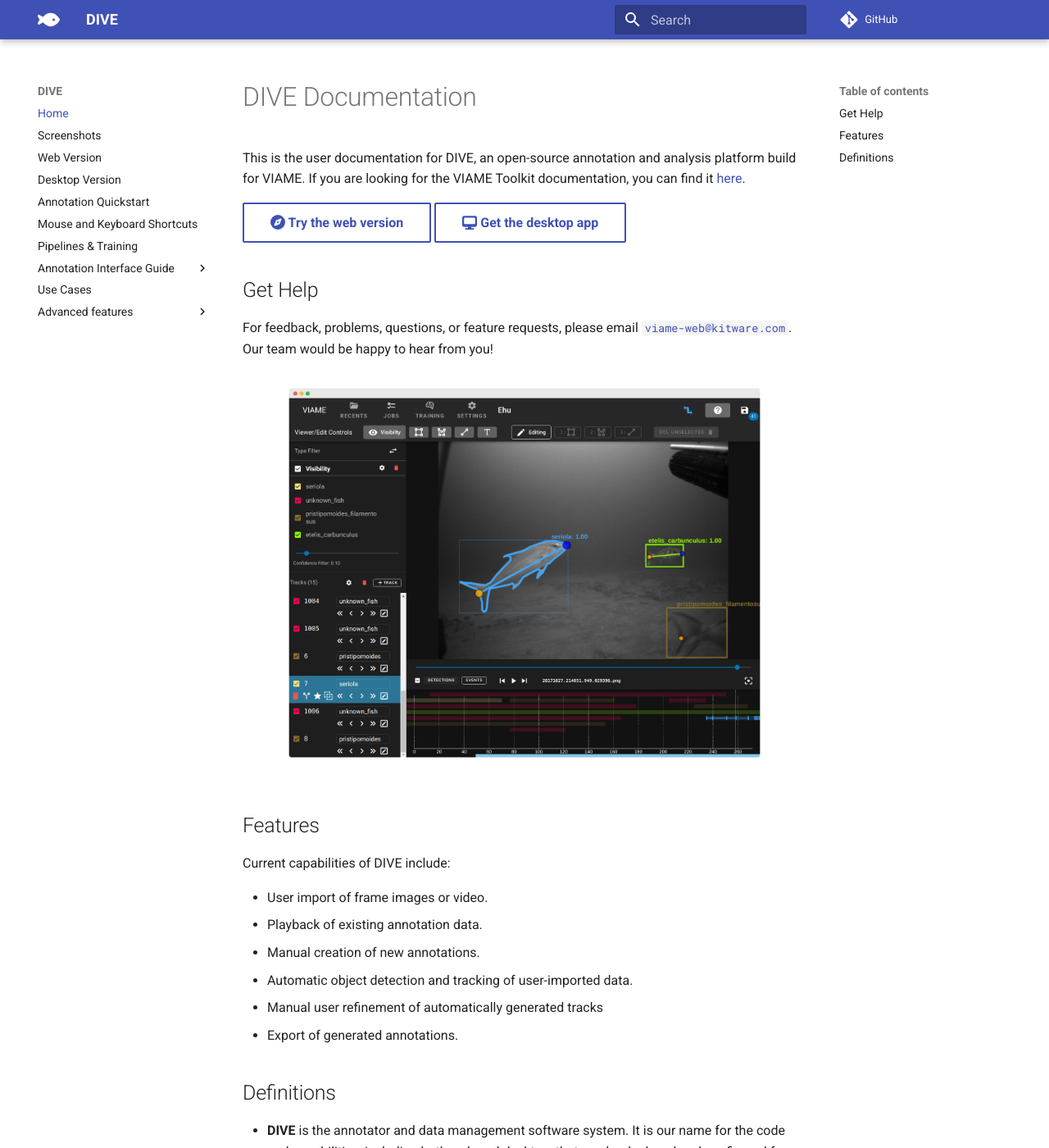
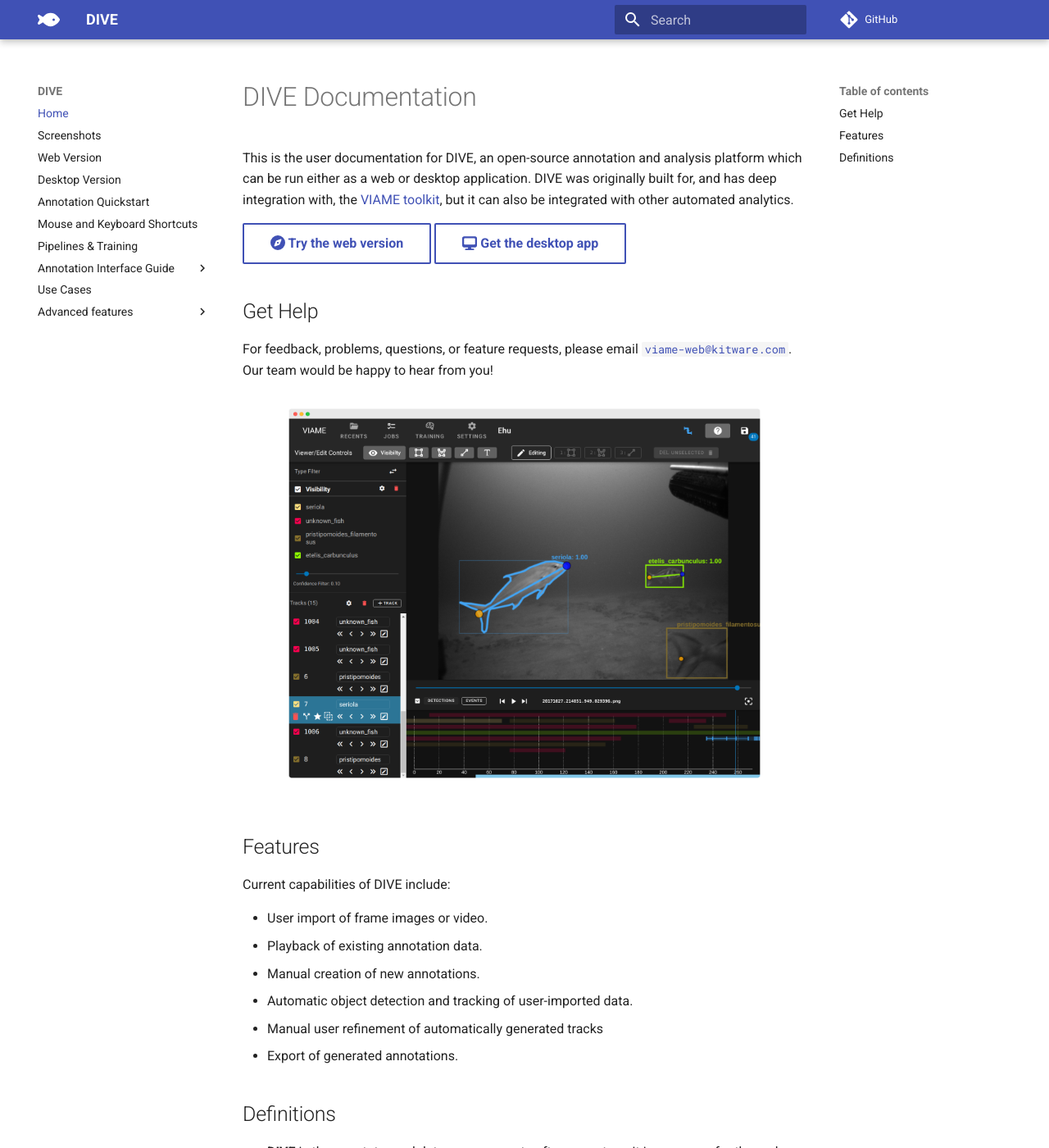
Before and after one commit to Kitware/dive, an MkDocs documentation site: the page built from docs/index.md, in a window 1280 px wide and 1400 px high. Shown: the whole window at 82% size. Built offline with MkDocs 1.6.1 and Material for MkDocs 9.7.7, drawn with Linux system fonts in a browser that asks for light colours; comment, search, counter and statistics services are not loaded; some of the changed text lies outside the part shown.

Commit message:
Update Documentation Landing Page (#711)
* Update index.md

* Make link

```diff
--- a/docs/index.md
+++ b/docs/index.md
@@ -1,6 +1,6 @@
 # DIVE Documentation
 
-This is the user documentation for DIVE, an open-source annotation and analysis platform build for VIAME.  If you are looking for the VIAME Toolkit documentation, you can find it [here](https://viame.readthedocs.io/).
+This is the user documentation for DIVE, an open-source annotation and analysis platform which can be run either as a web or desktop application. DIVE was originally built for, and has deep integration with, the [VIAME toolkit](https://www.viametoolkit.org/), but it can also be integrated with other automated analytics.
 
 [:fontawesome-solid-compass: Try the web version](Web-Version.md){ .md-button } [:fontawesome-solid-desktop: Get the desktop app](Dive-Desktop.md){ .md-button }
 ## Get Help
@@ -22,7 +22,7 @@ Current capabilities of DIVE include:
 
 ## Definitions
 
-* **DIVE** is the annotator and data management software system.  It is our name for the code and capabilities, including both web and desktop, that can be deployed and configured for a variety of needs.  It integrates tightly with VIAME, but is separate from that tool suite.
+* **DIVE** is the annotator and data management software system.  It is our name for the code and capabilities, including both web and desktop, that can be deployed and configured for a variety of needs.
   * The desktop and girder (web) systems are known as **DIVE Desktop** and **DIVE Web**.
 * **VIAME** stands for "Video and Image Analytics for Marine Environments".  It is a suite of computer vision tools for object detection, tracking, rapid model generation, and many other types of analysis.  Get more info at [viametoolkit.org](https://www.viametoolkit.org/)
 * **VIAME Web** is the *specific* DIVE Web deployment at [viame.kitware.com](https://viame.kitware.com). It includes a web-based annotator with the capabilities to run VIAME workflows on user-provided data.  You may deploy the web system into your own labratory or cloud environment.
```
